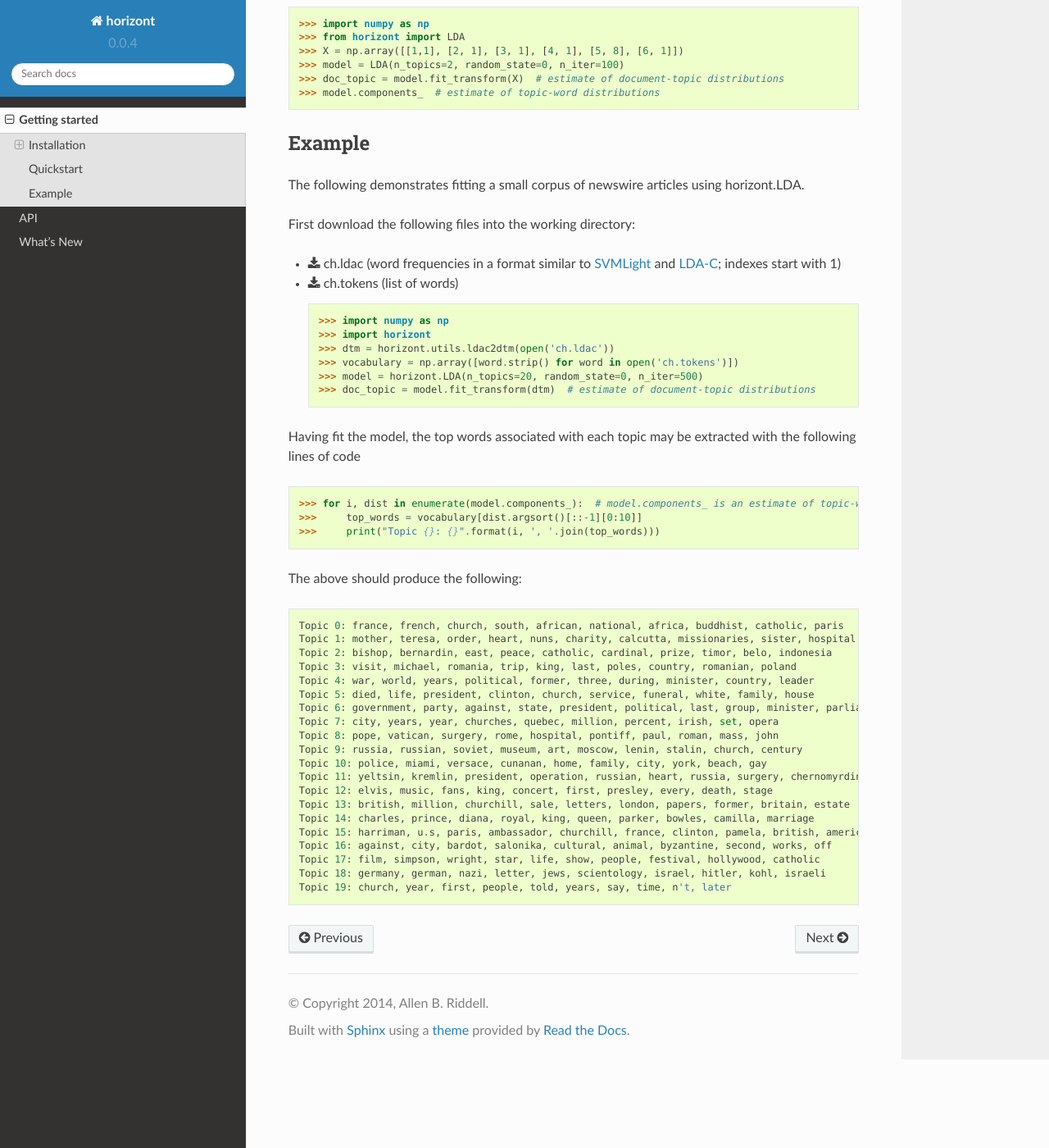
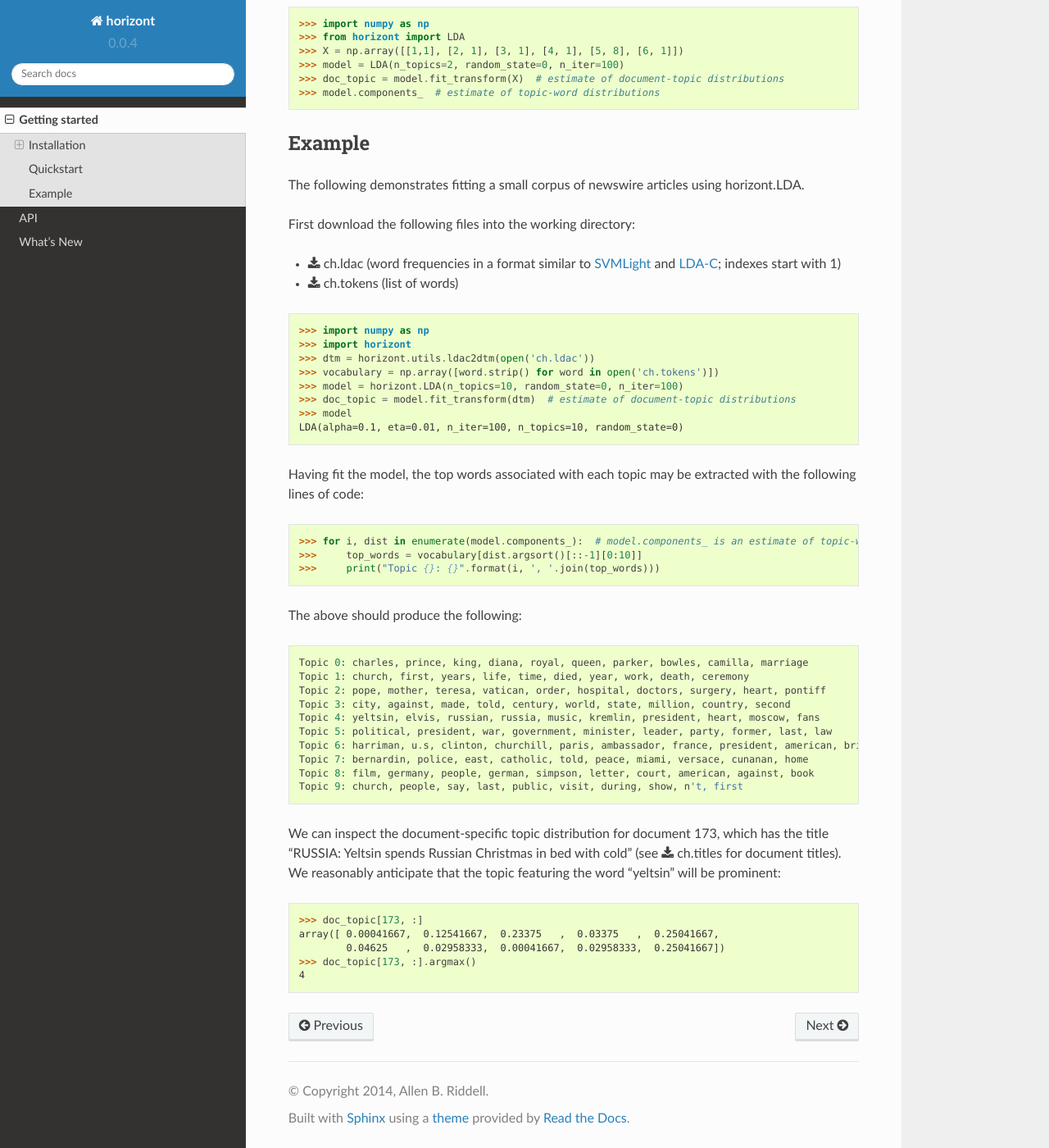
Before and after one commit to ariddell/horizont, a Sphinx documentation site: the page built from doc/getting_started.rst, in a window 1280 px wide and 1400 px high, scrolled down 938 px. Shown: the whole window at 82% size. Built offline with Sphinx 7.4.7 and the Read the Docs theme 2.0.0, drawn with Linux system fonts in a browser that asks for light colours.

Commit message:
Improve documentation and add several tests
Closes #1

```diff
--- a/doc/getting_started.rst
+++ b/doc/getting_started.rst
@@ -61,15 +61,19 @@ First download the following files into the working directory:
 - :download:`ch.ldac <_static/ch.ldac>` (word frequencies in a format similar to SVMLight_ and LDA-C_; indexes start with 1)
 - :download:`ch.tokens <_static/ch.tokens>` (list of words)
 
+::
+
     >>> import numpy as np
     >>> import horizont
     >>> dtm = horizont.utils.ldac2dtm(open('ch.ldac'))
     >>> vocabulary = np.array([word.strip() for word in open('ch.tokens')])
-    >>> model = horizont.LDA(n_topics=20, random_state=0, n_iter=500)
+    >>> model = horizont.LDA(n_topics=10, random_state=0, n_iter=100)
     >>> doc_topic = model.fit_transform(dtm)  # estimate of document-topic distributions
+    >>> model
+    LDA(alpha=0.1, eta=0.01, n_iter=100, n_topics=10, random_state=0)
 
 Having fit the model, the top words associated with each topic may be extracted
-with the following lines of code
+with the following lines of code::
 
     >>> for i, dist in enumerate(model.components_):  # model.components_ is an estimate of topic-word distributions
     >>>     top_words = vocabulary[dist.argsort()[::-1][0:10]]
@@ -77,27 +81,28 @@ with the following lines of code
 
 The above should produce the following::
 
-    Topic 0: france, french, church, south, african, national, africa, buddhist, catholic, paris
-    Topic 1: mother, teresa, order, heart, nuns, charity, calcutta, missionaries, sister, hospital
-    Topic 2: bishop, bernardin, east, peace, catholic, cardinal, prize, timor, belo, indonesia
-    Topic 3: visit, michael, romania, trip, king, last, poles, country, romanian, poland
-    Topic 4: war, world, years, political, former, three, during, minister, country, leader
-    Topic 5: died, life, president, clinton, church, service, funeral, white, family, house
-    Topic 6: government, party, against, state, president, political, last, group, minister, parliament
-    Topic 7: city, years, year, churches, quebec, million, percent, irish, set, opera
-    Topic 8: pope, vatican, surgery, rome, hospital, pontiff, paul, roman, mass, john
-    Topic 9: russia, russian, soviet, museum, art, moscow, lenin, stalin, church, century
-    Topic 10: police, miami, versace, cunanan, home, family, city, york, beach, gay
-    Topic 11: yeltsin, kremlin, president, operation, russian, heart, russia, surgery, chernomyrdin, doctors
-    Topic 12: elvis, music, fans, king, concert, first, presley, every, death, stage
-    Topic 13: british, million, churchill, sale, letters, london, papers, former, britain, estate
-    Topic 14: charles, prince, diana, royal, king, queen, parker, bowles, camilla, marriage
-    Topic 15: harriman, u.s, paris, ambassador, churchill, france, clinton, pamela, british, american
-    Topic 16: against, city, bardot, salonika, cultural, animal, byzantine, second, works, off
-    Topic 17: film, simpson, wright, star, life, show, people, festival, hollywood, catholic
-    Topic 18: germany, german, nazi, letter, jews, scientology, israel, hitler, kohl, israeli
-    Topic 19: church, year, first, people, told, years, say, time, n't, later
+    Topic 0: charles, prince, king, diana, royal, queen, parker, bowles, camilla, marriage
+    Topic 1: church, first, years, life, time, died, year, work, death, ceremony
+    Topic 2: pope, mother, teresa, vatican, order, hospital, doctors, surgery, heart, pontiff
+    Topic 3: city, against, made, told, century, world, state, million, country, second
+    Topic 4: yeltsin, elvis, russian, russia, music, kremlin, president, heart, moscow, fans
+    Topic 5: political, president, war, government, minister, leader, party, former, last, law
+    Topic 6: harriman, u.s, clinton, churchill, paris, ambassador, france, president, american, british
+    Topic 7: bernardin, police, east, catholic, told, peace, miami, versace, cunanan, home
+    Topic 8: film, germany, people, german, simpson, letter, court, american, against, book
+    Topic 9: church, people, say, last, public, visit, during, show, n't, first
 
+We can inspect the document-specific topic distribution for document 173, which
+has the title "RUSSIA: Yeltsin spends Russian Christmas in bed with cold" (see
+:download:`ch.titles <_static/ch.titles>` for document titles).  We
+reasonably anticipate that the topic featuring the word "yeltsin" will be
+prominent::
+
+    >>> doc_topic[173, :]
+    array([ 0.00041667,  0.12541667,  0.23375   ,  0.03375   ,  0.25041667,
+            0.04625   ,  0.02958333,  0.00041667,  0.02958333,  0.25041667])
+    >>> doc_topic[173, :].argmax()
+    4
 
 .. links
 
```
Also changed, not shown: 5 other files.
